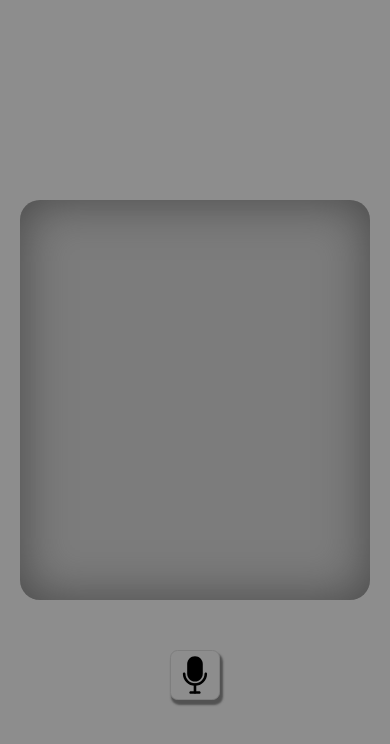
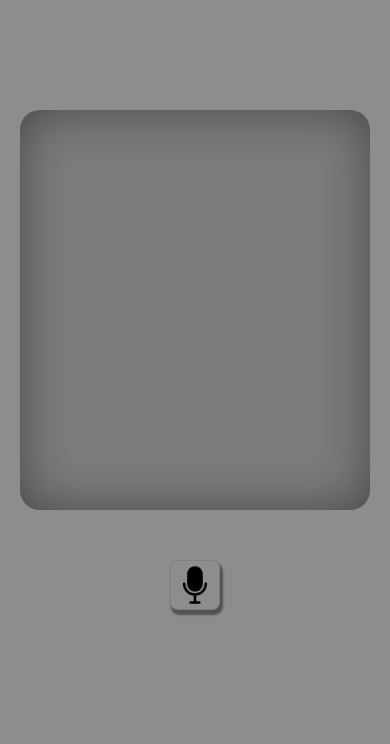
Before and after one commit to iamalidev/Magic_Microphone, a plain HTML site: page index.html in a window 390 px wide. Drawn offline with Linux system fonts and the light colour scheme.

Commit message:
transform changed for media

```diff
--- a/style.css
+++ b/style.css
@@ -22,7 +22,6 @@ body {
   flex-direction: column;
   align-items: center;
   gap: 50px;
-  margin: auto 0;
   transform: translateY(40%);
 }
 
@@ -70,3 +69,9 @@ body {
   width: 100%;
   height: 100%;
 }
+
+@media (max-width: 768px) {
+  .wrapper {
+    transform: translateY(22%);
+  }
+}
```
